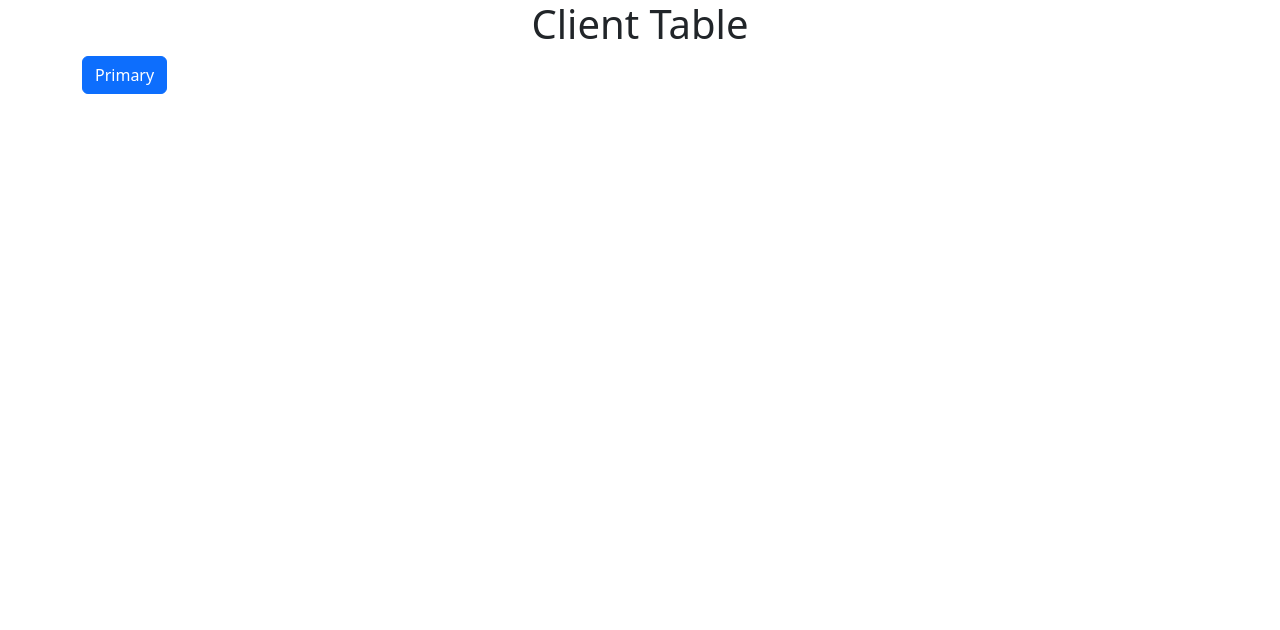
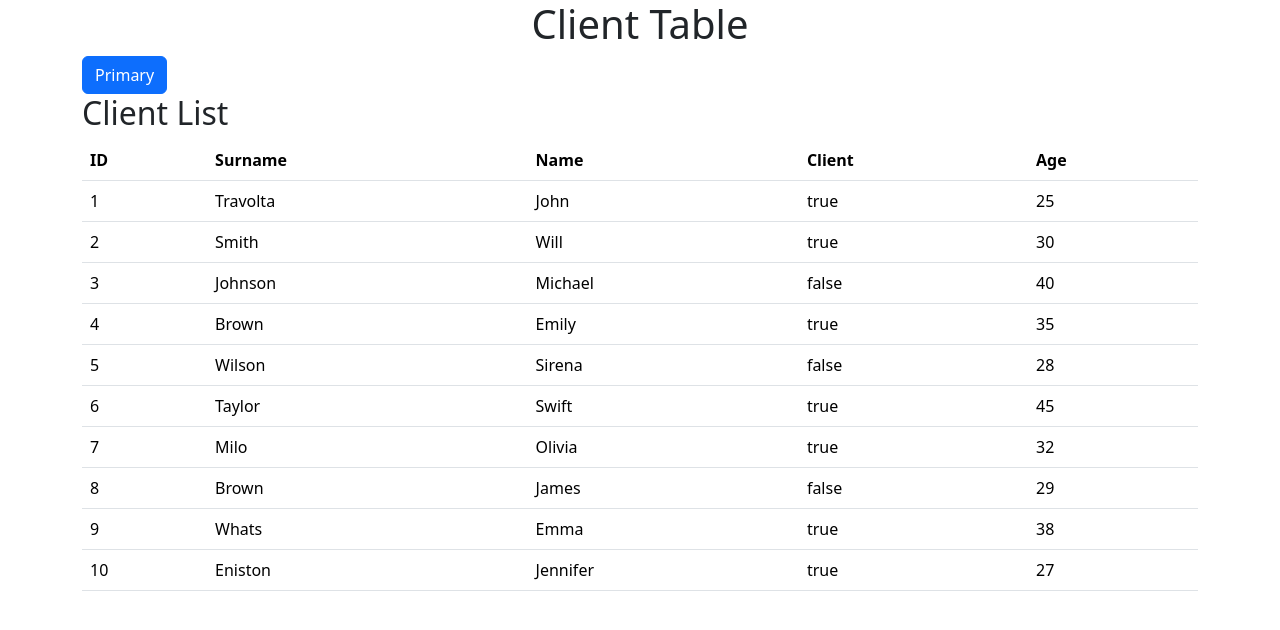
Before and after one commit to MarcusCrocus/dxc-maven-api, an Angular app in the folder angularclient/: page / in a window 1280 px wide. Shown: the top 630 px of the page. Built offline with nearby package versions, Linux system fonts and the light colour scheme.

Commit message:
registring and checking client-list components with dammy data

```diff
--- a/angularclient/src/app/app.component.html
+++ b/angularclient/src/app/app.component.html
@@ -1,4 +1,7 @@
 <div class="container">
   <h1 class="text-center">{{title}}</h1>
   <button type="button" class="btn btn-primary">Primary</button>
+
+ <!-- adding new component-list for rendering in main app -->
+    <app-client-list></app-client-list>
   <div>
--- a/angularclient/src/app/client.ts
+++ b/angularclient/src/app/client.ts
@@ -1,2 +1,8 @@
+//class creating, variables should mantch with Entity variables
 export class Client {
+    clientId: number = 0;
+    name: string = '';
+    surname: string = '';
+    isClient: boolean = false;
+    age: number = 0
 }
--- a/angularclient/src/app/components/client/client-list/client-list.component.html
+++ b/angularclient/src/app/components/client/client-list/client-list.component.html
@@ -1 +1,29 @@
-<p>client-list works!</p>
+<!-- We will create html code to display list of existing Clients -->
+
+<!-- https://getbootstrap.com/docs/5.3/content/tables/#overview -->
+<h2> Client List</h2>
+<table class="table">
+  <!-- https://getbootstrap.com/docs/4.1/content/tables/ -->
+  <thead class="thead-dark">
+    <tr>
+      <th scope="col">ID</th>
+      <th scope="col">Surname</th>
+      <th scope="col">Name</th>
+      <th scope="col">Client</th>
+      <th scope="col">Age</th>
+    </tr>
+  </thead>
+
+  <!-- be able to iterate throw data of each object we use ngFor and have to initialize a clients variable in client-list.compontent.ts -->
+  <tbody>
+    <!-- ngFor A structural directive that renders a template for each item in a collection. The directive is placed on an element, which becomes the parent of the cloned templates. -->
+    <tr *ngFor="let client of clients">
+      <td>{{client.clientId}}</td>
+      <td>{{client.surname}}</td>
+      <td>{{client.name}}</td>
+      <td>{{client.isClient}}</td>
+      <td>{{client.age}}</td>
+    </tr>
+
+  </tbody>
+</table>
--- a/angularclient/src/app/components/client/client-list/client-list.component.ts
+++ b/angularclient/src/app/components/client/client-list/client-list.component.ts
@@ -1,10 +1,86 @@
-import { Component } from '@angular/core';
+import { Component, OnInit } from '@angular/core';
+import { Client } from '../../../client';
 
 @Component({
   selector: 'app-client-list',
   templateUrl: './client-list.component.html',
   styleUrl: './client-list.component.css'
 })
-export class ClientListComponent {
+export class ClientListComponent implements OnInit{
 
+  clients: Client[] = [];
+//adding dummy data to test
+  ngOnInit() : void{
+    this.clients = [
+    {
+      "clientId": 1,
+      "surname": "Travolta",
+      "age": 25,
+      "name": "John",
+      "isClient": true
+    },
+    {
+      "clientId": 2,
+      "surname": "Smith",
+      "age": 30,
+      "name": "Will",
+      "isClient": true
+    },
+    {
+      "clientId": 3,
+      "surname": "Johnson",
+      "age": 40,
+      "name": "Michael",
+      "isClient": false
+    },
+    {
+      "clientId": 4,
+      "surname": "Brown",
+      "age": 35,
+      "name": "Emily",
+      "isClient": true
+    },
+    {
+      "clientId": 5,
+      "surname": "Wilson",
+      "age": 28,
+      "name": "Sirena",
+      "isClient": false
+    },
+    {
+      "clientId": 6,
+      "surname": "Taylor",
+      "age": 45,
+      "name": "Swift",
+      "isClient": true
+    },
+    {
+      "clientId": 7,
+      "surname": "Milo",
+      "age": 32,
+      "name": "Olivia",
+      "isClient": true
+    },
+    {
+      "clientId": 8,
+      "surname": "Brown",
+      "age": 29,
+      "name": "James",
+      "isClient": false
+    },
+    {
+      "clientId": 9,
+      "surname": "Whats",
+      "age": 38,
+      "name": "Emma",
+      "isClient": true
+    },
+    {
+      "clientId": 10,
+      "surname": "Eniston",
+      "age": 27,
+      "name": "Jennifer",
+      "isClient": true
+    }];
+  }
 }
```
